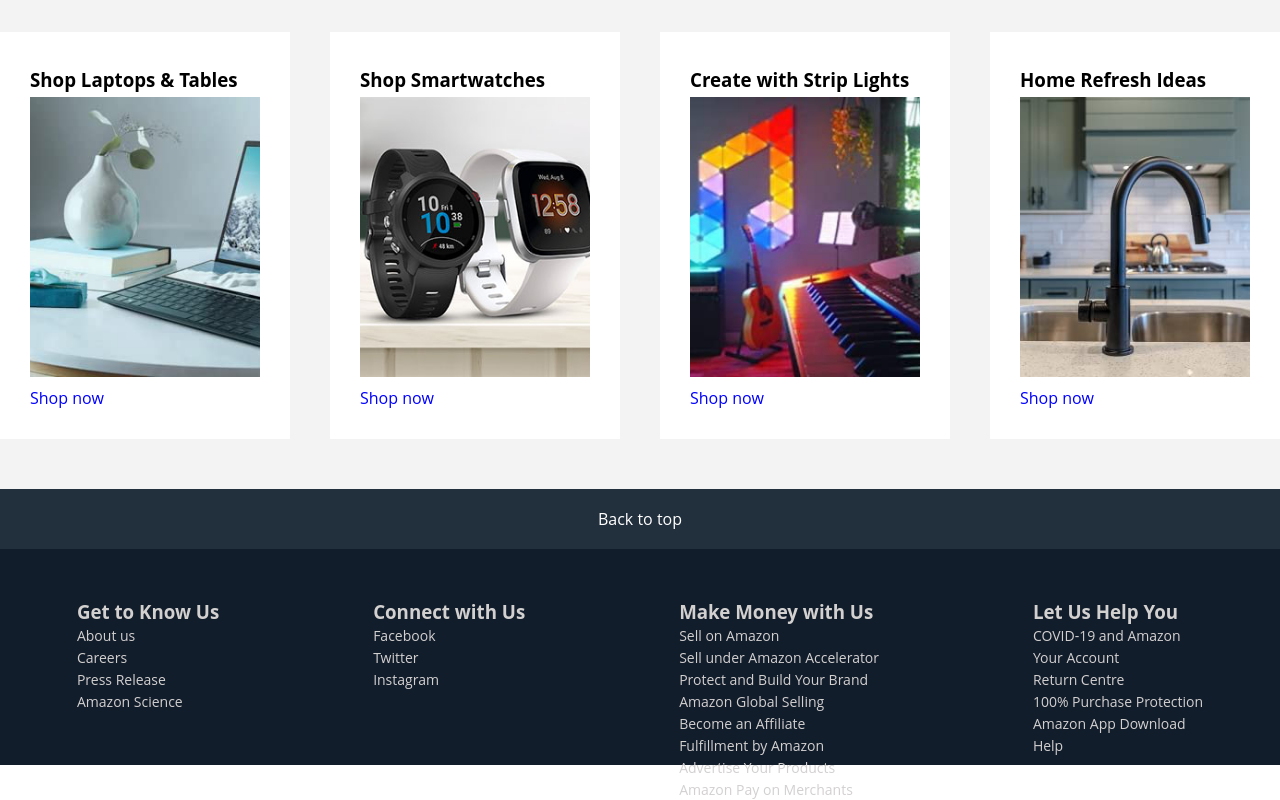
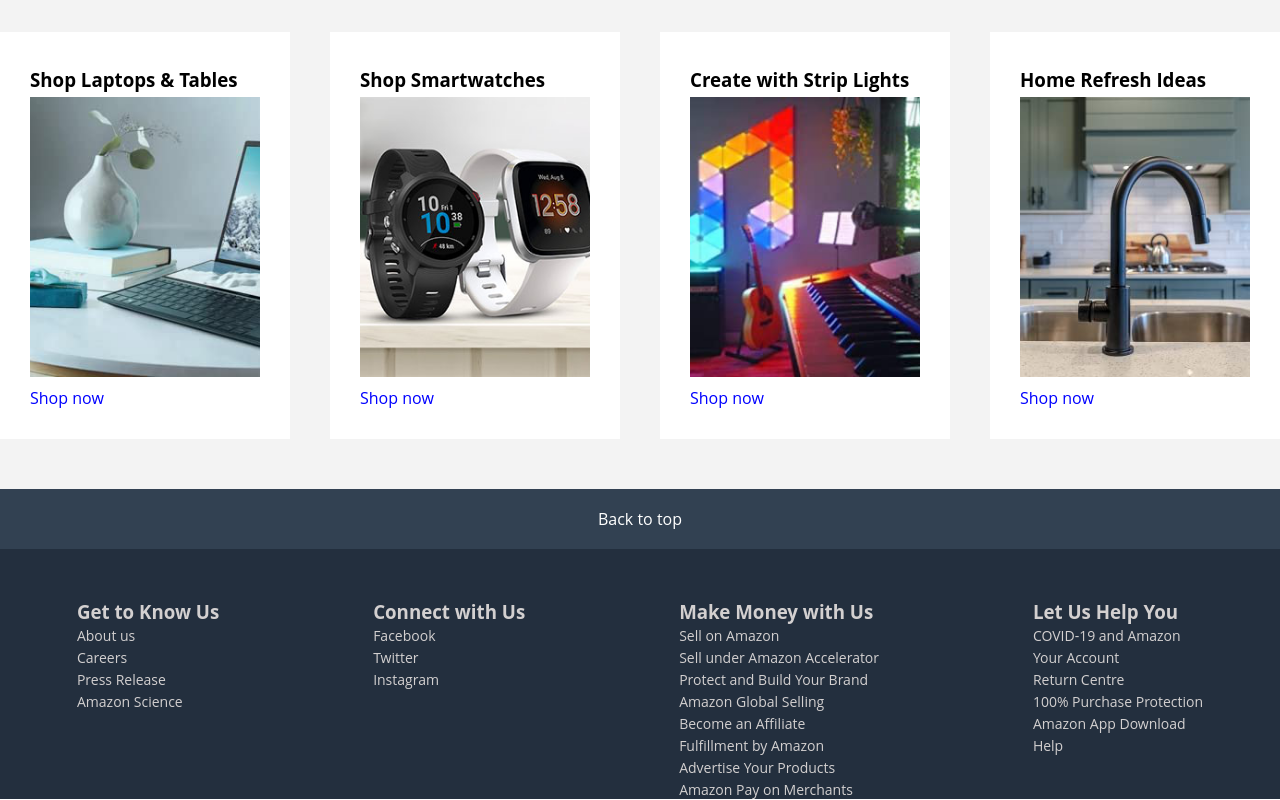
Before and after one commit to VirendrKumarYadav/test_w5, a plain HTML site: page w4_test/index.html in a window 1280 px wide. Shown: the part 522-1322 px from the top of the page. Drawn offline with nearby package versions, Linux system fonts and the light colour scheme.

Commit message:
adding w5 test

```diff
--- a/w4_test/style.css
+++ b/w4_test/style.css
@@ -3,18 +3,21 @@
     margin: 0;
     box-sizing: border-box;
     font-family: "Open Sans", sans-serif;
+
 }
 
 :root {
     /* --white_color:#F7E2BF; */
     --white_color: white;
-    --navi_black: #222F3D;
+    --navi_black: #324152;
     --dark_white: #F3F3F3;
     --soft_orange: #FEBD68;
-    --footer_color: #121d2b;
+    --footer_color: #232F3E;
     --desc_color:#d3d0d0;
 }
-
+body{
+    overflow-x: hidden;
+}
 .head p:hover {
     color: rgba(255, 255, 255, 0.705);
 
@@ -221,7 +224,7 @@
 .discription {
     display: flex;
     justify-content: space-around;
-    height: 216px;
+    height: 250px;
     background-color: var(--footer_color);
 }
 
```
